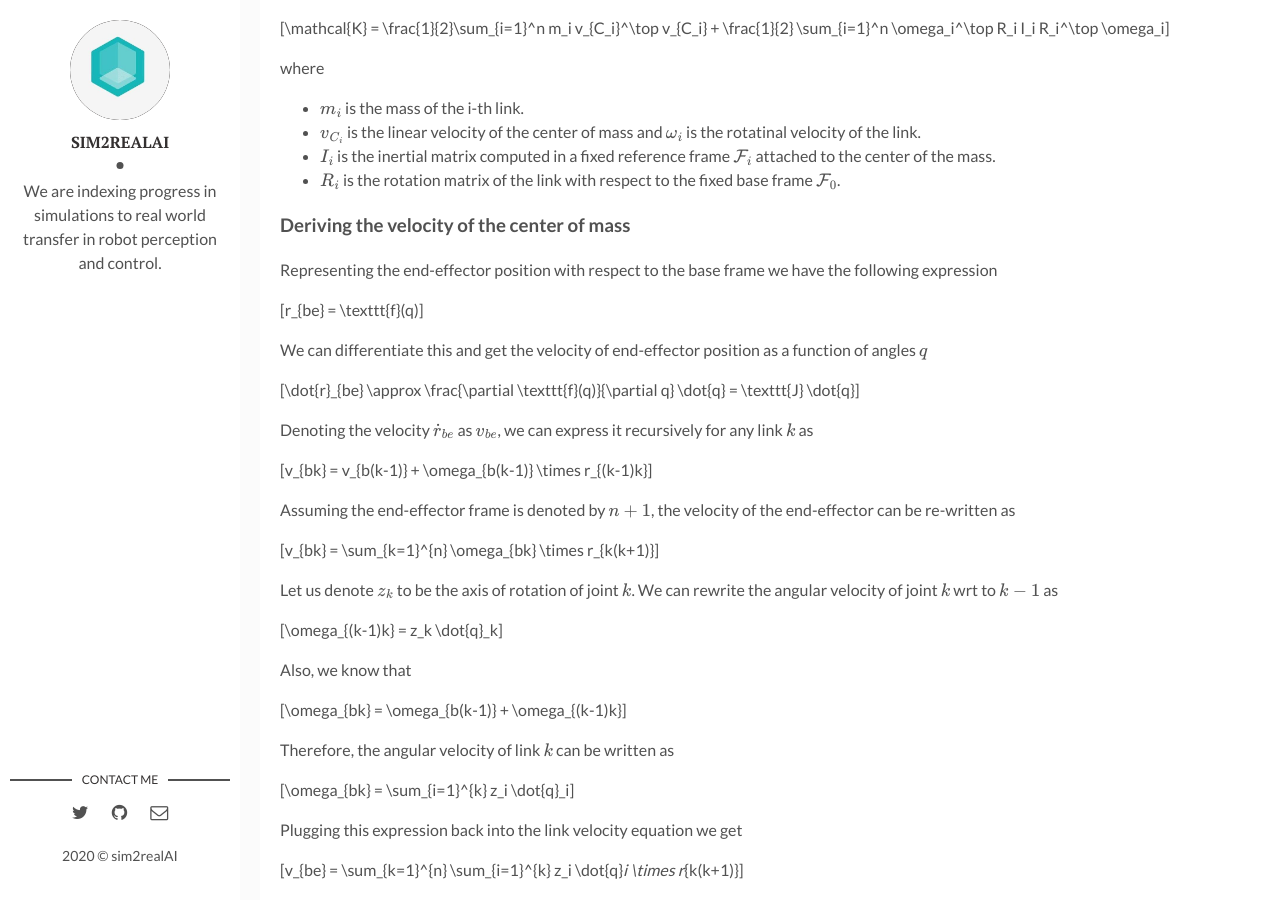
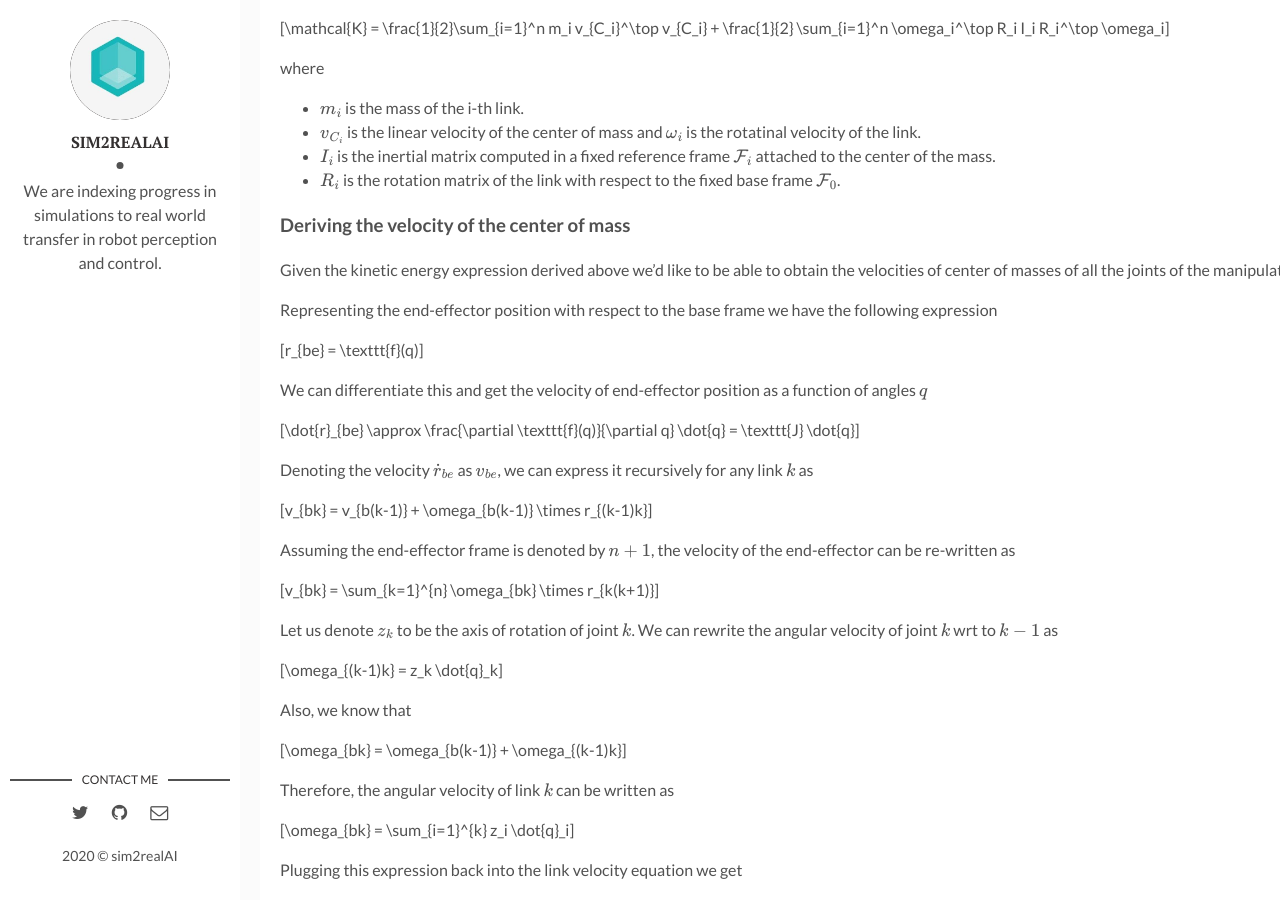
Before and after one commit to backupsim2realai/backupsim2realai.github.io, a Jekyll site: the page built from _posts/2019-04-15-Dynamic-Model-Of-Manipulators.markdown, in a window 1280 px wide and 900 px high, scrolled down 2250 px. Built offline with Jekyll 4.4.1, drawn with Linux system fonts in a browser that asks for light colours; formulas are drawn with MathJax 3.

Commit message:
minor fixes
Signed-off-by: Ankur Handa <ahanda@nvidia.com>

```diff
--- a/_posts/2019-04-15-Dynamic-Model-Of-Manipulators.markdown
+++ b/_posts/2019-04-15-Dynamic-Model-Of-Manipulators.markdown
@@ -130,6 +130,8 @@ where
 
 ### Deriving the velocity of the center of mass
 
+Given the kinetic energy expression derived above we'd like to be able to obtain the velocities of center of masses of all the joints of the manipulator.
+
 Representing the end-effector position with respect to the base frame we have the following expression
 
 $$r_{be} = \texttt{f}(q)$$
```
